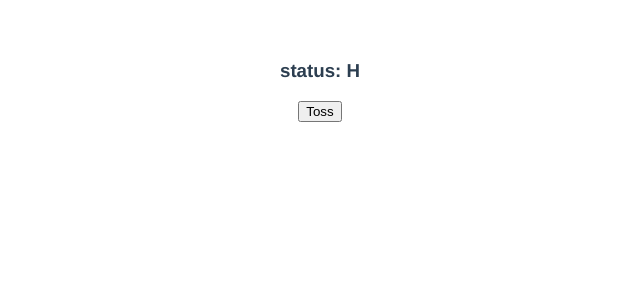
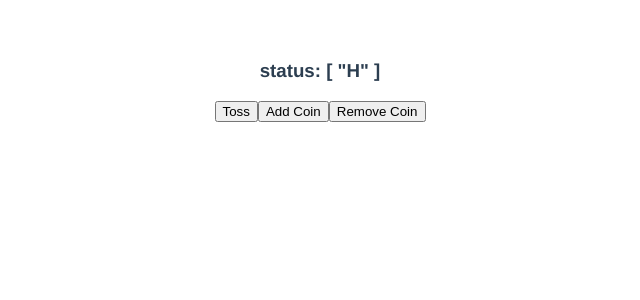
Before and after one commit to stackpython/toss_a_coin, a Vue app: page / in a window 1280 px wide. Shown: the top 300 px of the page, without its empty margins (320-960 px from the left). Built offline with nearby package versions, Linux system fonts and the light colour scheme.

Commit message:
add more coin

```diff
--- a/src/App.vue
+++ b/src/App.vue
@@ -1,6 +1,8 @@
 <template>
   <h3>status: {{ status }}</h3>
   <button @click='toss'>Toss</button>
+  <button @click='add'>Add Coin</button>
+  <button @click='remove'>Remove Coin</button>
 </template>
 
 <script>
@@ -8,13 +10,22 @@ export default {
   name: 'App',
   data() {
     return {
-      status: 'H'
+      status: ['H']
     }
   },
   methods: {
     toss() {
       const hOrT = 'HT';
-      this.status = hOrT[Math.floor(Math.random() * 2)];
+      // this.status = hOrT[Math.floor(Math.random() * 2)];
+      for (let i in this.status){
+        this.status[i] = hOrT[Math.floor(Math.random() * 2)];
+      }
+    },
+    add() {
+      this.status.push('H');
+    },
+    remove() {
+      this.status.pop();
     }
   }
 }
```
